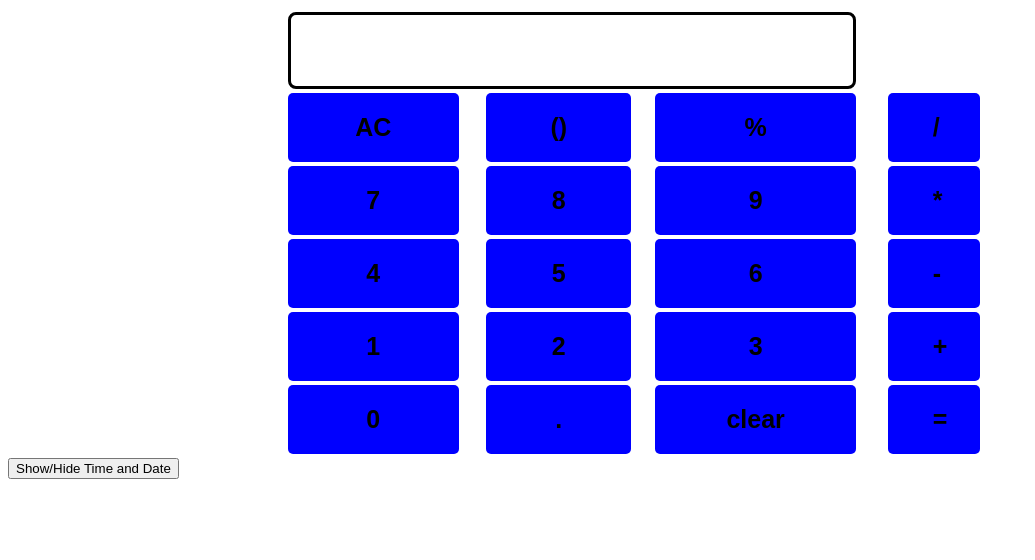
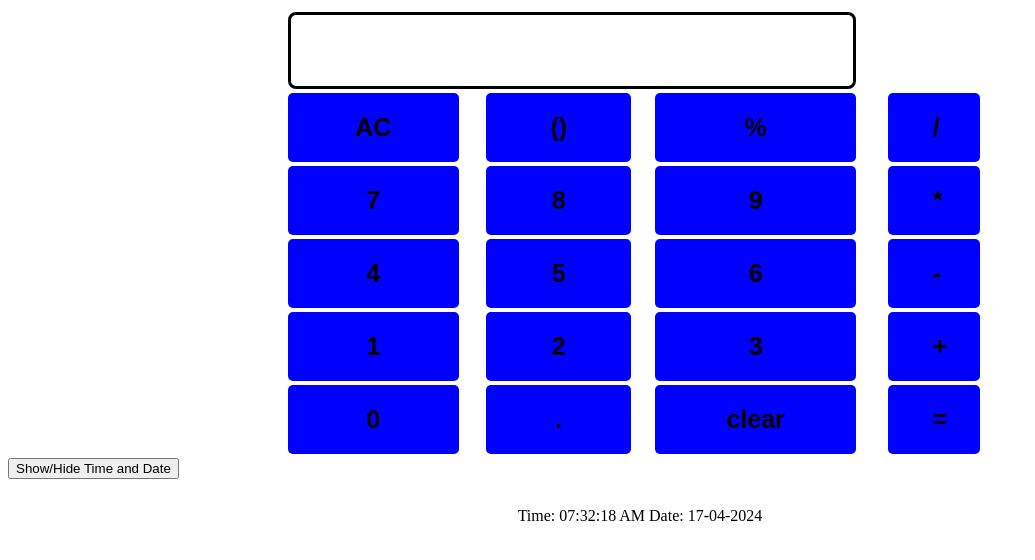
Before and after one commit to Ashokchandel44/test, a plain HTML site: page index.html in a window 1280 px wide. Shown: the whole page, without its empty margins (0-1035 px from the left). Drawn offline with nearby package versions, Linux system fonts and the light colour scheme.

Commit message:
Update index.html

```diff
--- a/index.html
+++ b/index.html
@@ -195,7 +195,7 @@
 <button onclick="hideshow()">Show/Hide Time and Date</button>
 
 
-<div id="time"></div>
+<div id="time"> ASHOK</div>
 	<script>
   function hideshow() {
   var x = document.getElementById("time");
@@ -205,7 +205,7 @@
     x.style.display = "none";
   }
 }
-hideshow();
+
 
 		function res(val) {
 			document.getElementById("answer").value += val
```
